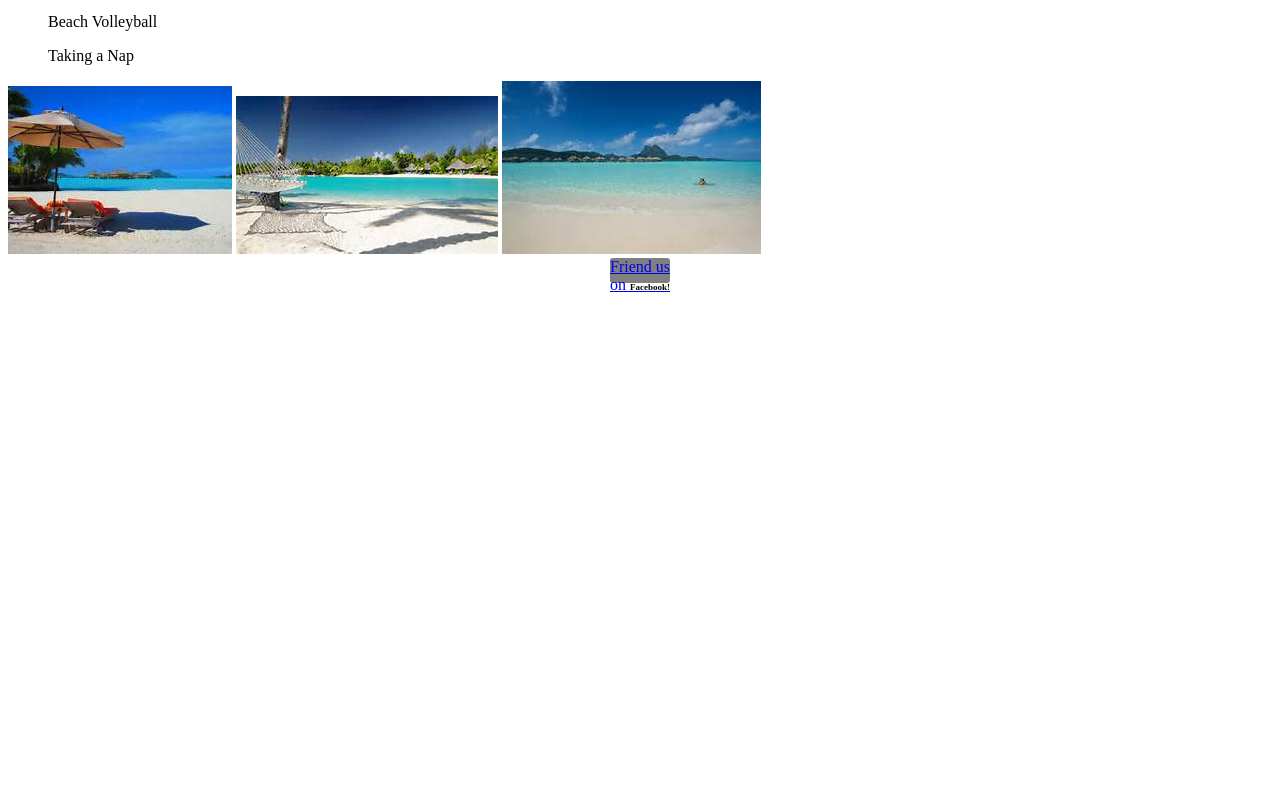
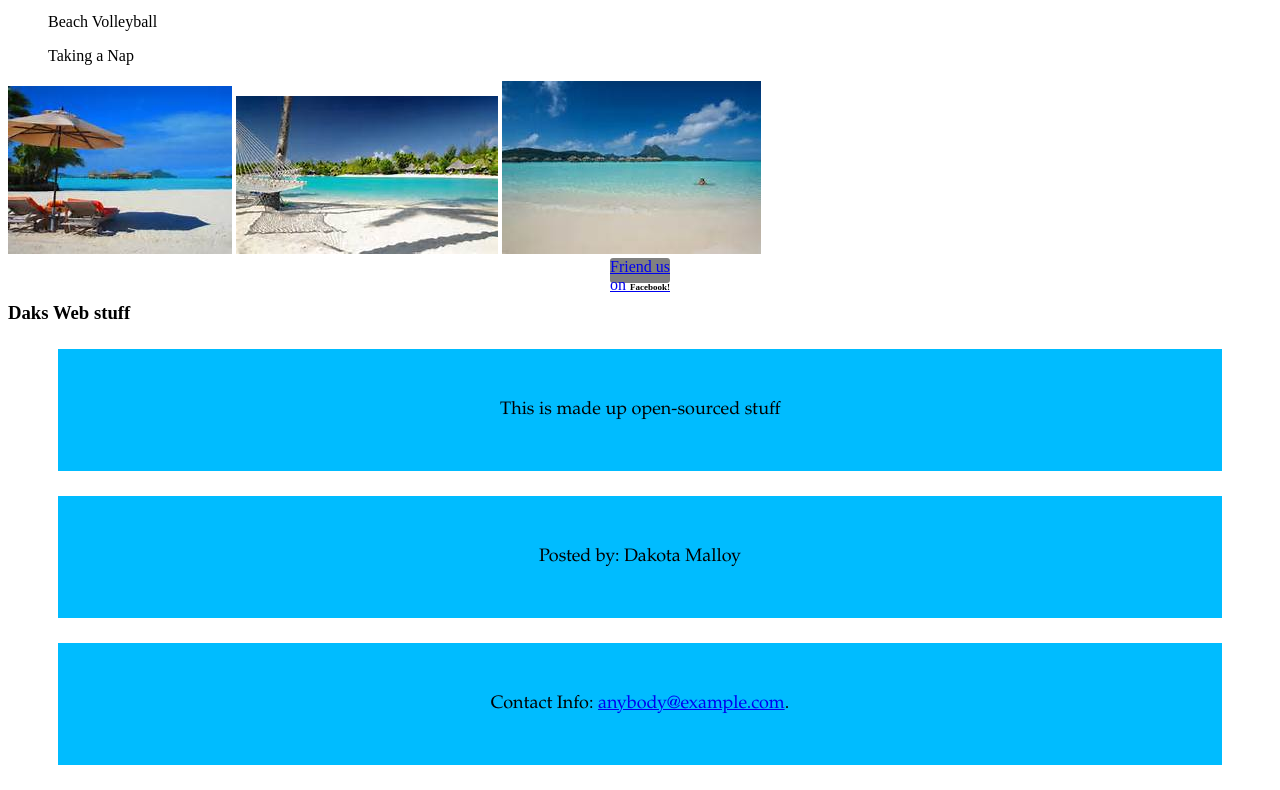
Before and after one commit to Dakota2525/html-me-something, a plain HTML site: page index.html in a window 1280 px wide. Shown: the part 1070-1860 px from the top of the page. Before the commit the page ends 1364 px from the top, so only its background shows below. Drawn offline with Linux system fonts and the light colour scheme; files whose address does not match are found by name.

Commit message:
Final Final changes

```diff
--- a/index.html
+++ b/index.html
@@ -23,9 +23,17 @@
     <div>
         <a href="https://www.facebook.com/codecademy">Friend us on <span>Facebook!</span></a>
     </div>
+
+<article>
+    <h3>Daks Web stuff</h3>
+    <p>This is made up open-sourced stuff</p>
+</article>
 </body>
 
-
-
+ <footer>
+     <p>Posted by: Dakota Malloy</p>
+     <p>Contact Info: <a href="mailto:anybody@example.com">
+         anybody@example.com</a>.</p>
+     </footer>
 
 </html>
```
